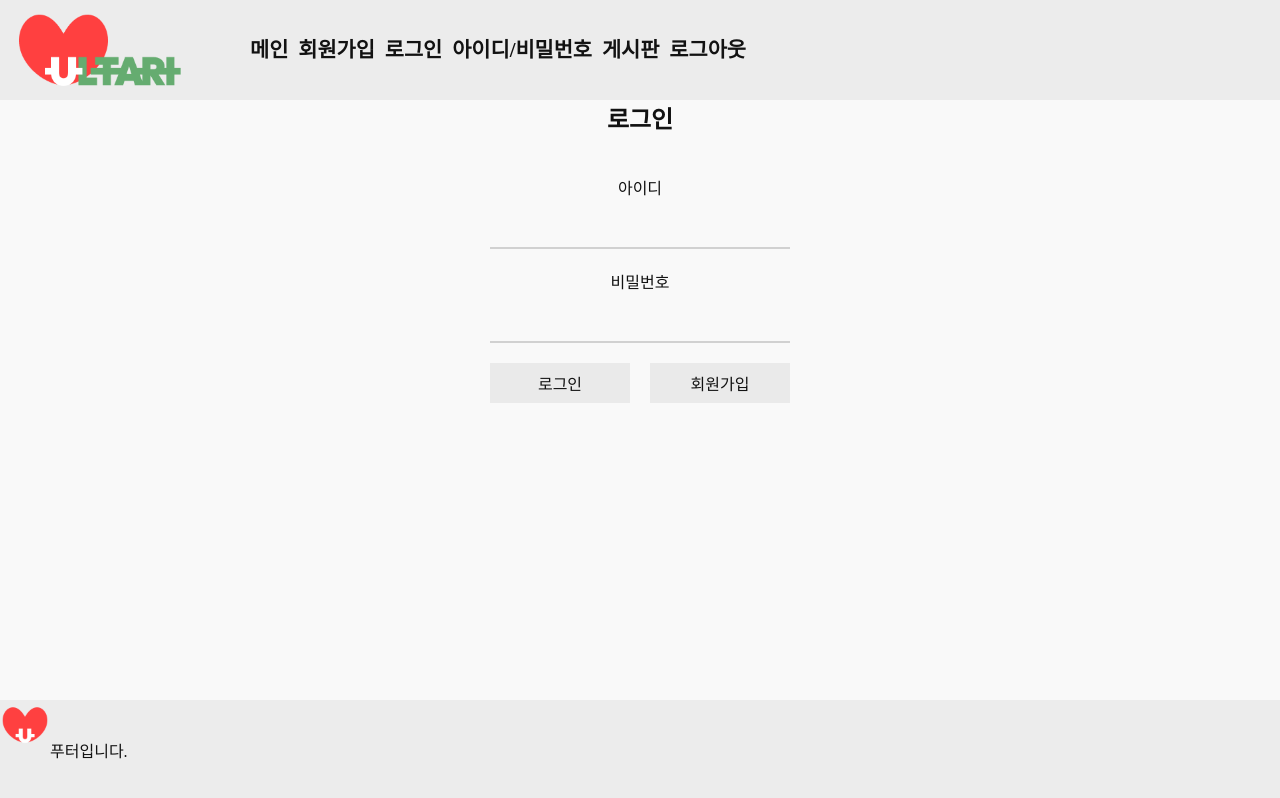
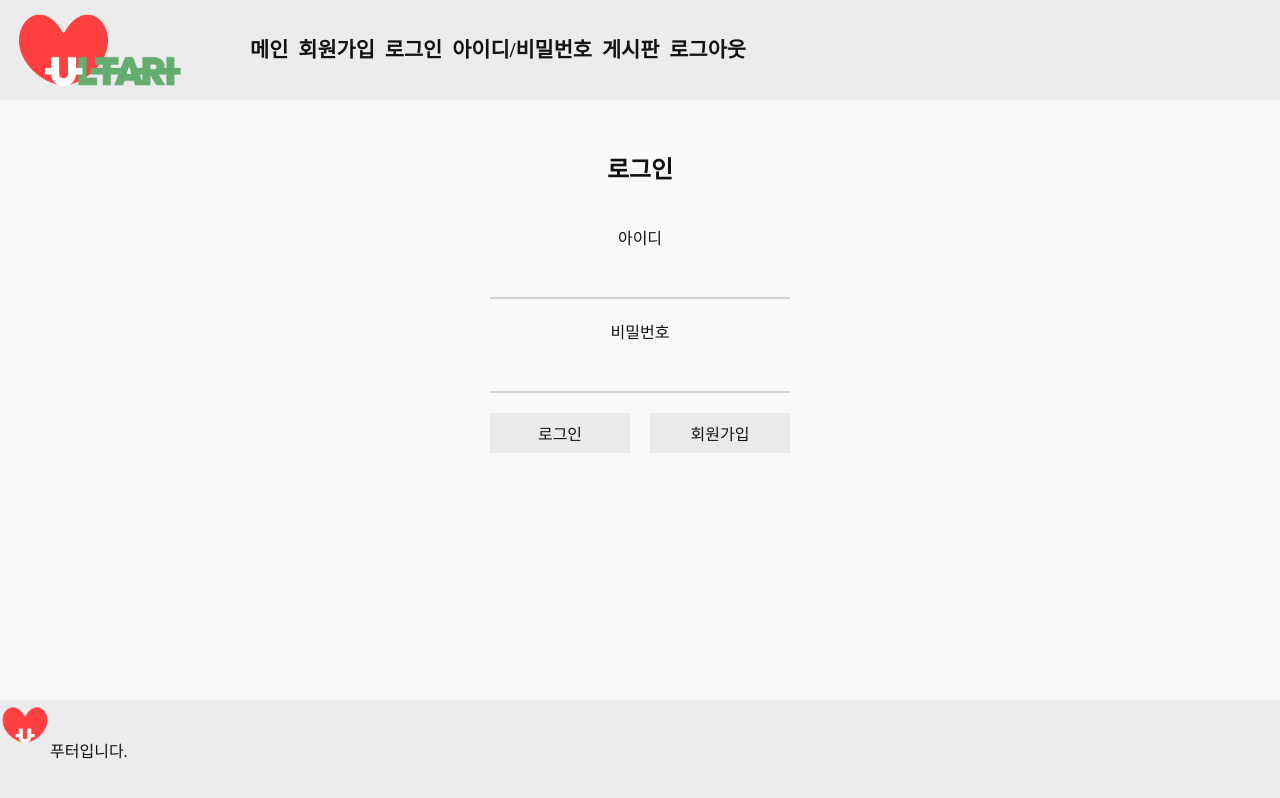
Before and after one commit to UngHeung/ultari_fe, a Next.js app: page /login in a window 1280 px wide. Built offline with nearby package versions, Linux system fonts and the light colour scheme; a web font is replaced by a local one.

Commit message:
style : auth main 상단 padding 추가

```diff
--- a/src/app/(auth)/layout.module.css
+++ b/src/app/(auth)/layout.module.css
@@ -3,7 +3,7 @@
   max-width: var(--max-width-1280);
   height: calc(100vh - (var(--height-header) + var(--height-footer)));
   margin: 0 auto;
-  padding: var(--padding-container) 0;
+  padding: var(--margin-container) 0;
   overflow-y: scroll
 }
 
```
